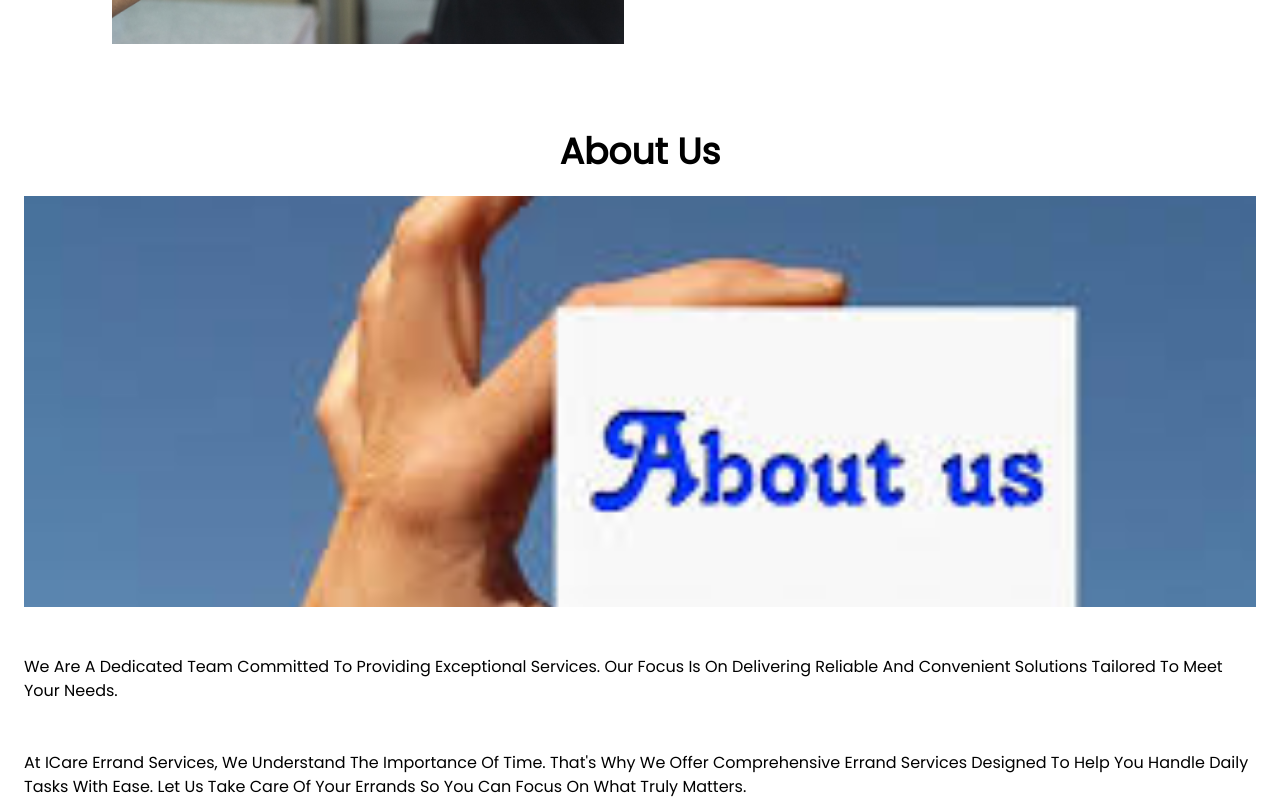
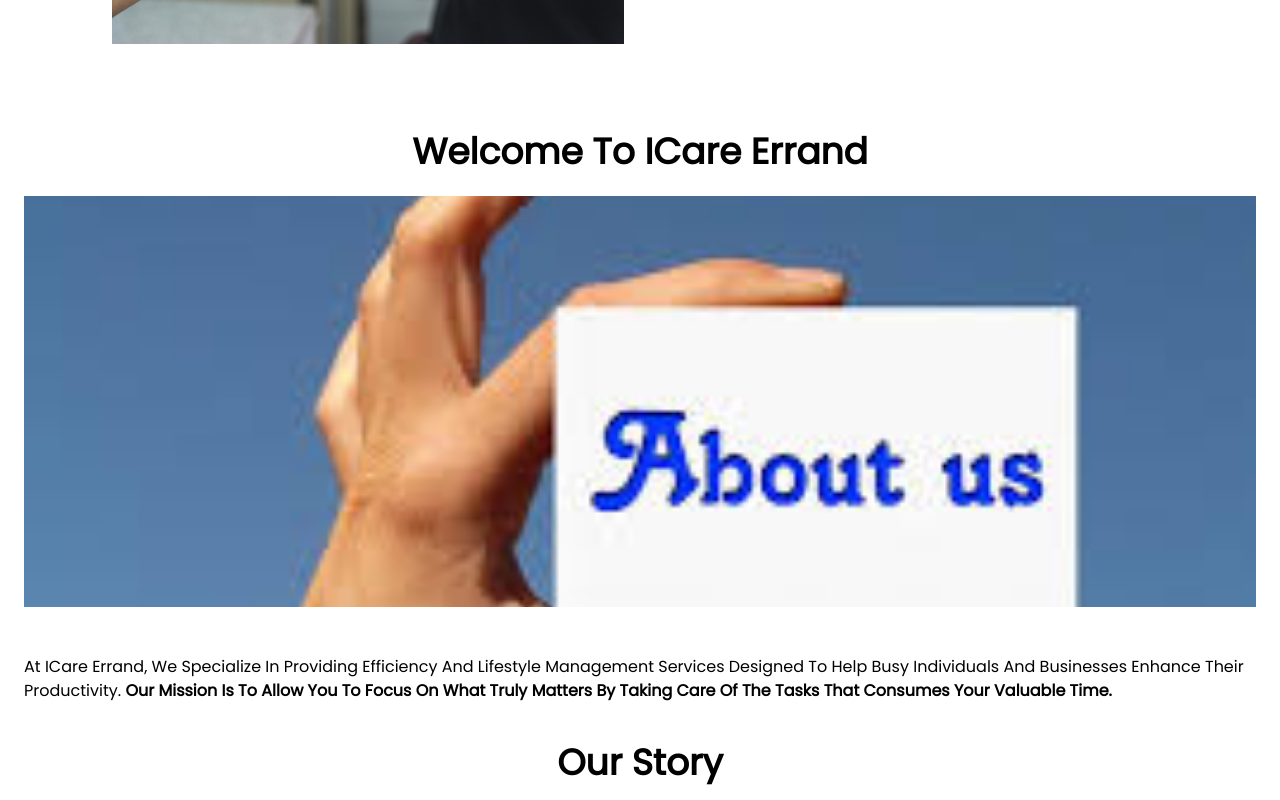
Before and after one commit to Rohberto/OG, a Next.js app: page / in a window 1280 px wide. Shown: the part 3620-4420 px from the top of the page. Built offline with nearby package versions, Linux system fonts and the light colour scheme.

Commit message:
Pushing stuffs

```diff
--- a/components/about.js
+++ b/components/about.js
@@ -7,15 +7,18 @@
     <div className="container mx-auto px-6" name="About" id="About">
         <div className="text-center">
             <h2 className="font-poppins text-3xl bigtablet:text-4xl font-bold text-center capitalize leading-normal">
-                About Us
+                Welcome to ICare Errand
             </h2>
             </div>
             <div className="about-img-container py-6">
             <Image src={Image1} alt="About Us" width={600} height={200} layout="responsive" objectFit="cover"/>
             </div>
-            <p className="font-poppins text-base capitalize py-6">We are a dedicated team committed to providing exceptional services. Our focus is on delivering reliable and convenient solutions tailored to meet your needs.</p>
+            <p className="font-poppins text-base capitalize py-6">At ICare Errand, we specialize in providing efficiency and lifestyle management services designed to help busy individuals and businesses enhance their productivity. <span className='font-bold'>Our mission is to allow you to focus on what truly matters by taking care of the tasks that consumes your valuable time.</span></p>
 
-                 <p className="font-poppins text-base capitalize py-6">At ICare Errand Services, we understand the importance of time. That's why we offer comprehensive errand services designed to help you handle daily tasks with ease. Let us take care of your errands so you can focus on what truly matters.</p>
+            <h2 className="font-poppins text-3xl bigtablet:text-4xl font-bold text-center capitalize leading-normal py-4">
+               Our Story
+            </h2>
+                 <p className="font-poppins text-base capitalize py-6">Founded with the goal of transforming productivity for our clients, ICare errand has become a trusted partner in managing day-to-day activities efficiently. We understand the challenges of a busy lifestyle and are dedicated to offering solutions that help you acheive more.</p>
         </div>
 
   )
--- a/components/banner.js
+++ b/components/banner.js
@@ -13,7 +13,7 @@
      </div>
      <p className='font-poppins text-base text-center py-4 leading-normal bigtablet:w-1/2 bigtablet:mx-auto'>At Icare Errand Services, we handle the tasks you dont have time for. we're here to make your life easier. Let us take care of the little things, so you can focus on what matters most.</p>
      <div className='w-full flex justify-center'>
-     <a href="#Services"> <button className='bg-button py-2 px-8 text-base font-poppins rounded-xl text-white font-bold drop-shadow-lg hover:drop-shadow-xl'>Explore</button></a>
+     <a href="#S ervices"> <button className='bg-button py-2 px-8 text-base font-poppins rounded-xl text-white font-bold drop-shadow-lg hover:drop-shadow-xl'>Explore</button></a>
      </div>
         <div className='left'>
         <Image
--- a/components/contact.js
+++ b/components/contact.js
@@ -24,7 +24,7 @@
                                 </div>
                                 </form>
                                 </div>
-                                <div className="mt-12 text-center"> <p className="text-gray-600">Or reach us directly:</p> <p className="font-semibold text-gray-800">Phone: +123 456 7890</p> <p className="font-semibold text-gray-800">Email: contact@icareerrandservices.com</p> </div>
+                                <div className="mt-12 text-center"> <p className="text-gray-600">Or reach us directly:</p> <p className="font-semibold text-gray-800">Phone: 937-819-6452</p> <p className="font-semibold text-gray-800">Email: contact@icareerrandservices.com</p> </div>
      </section>
   )
 }
--- a/components/footer.js
+++ b/components/footer.js
@@ -24,6 +24,11 @@
             ))
         }
        </div>
+       <h2 className="font-poppins text-white text-3xl  font-bold text-center capitalize">
+          Headquarters
+            </h2>
+            <p className="font-poppins text-base capitalize text-white text-center">Our headquarter is located at: 4200 Regent St Suite 200, Columbus, OH 43219, United States.</p>
+            <p className="font-poppins text-base capitalize text-white text-center">PHONE: 937-819-6452</p>
        <p className='font-poppins text-base text-center text-white'> &copy;2022, ICare Errand Services. </p>
     </div>
   )
--- a/pages/index.js
+++ b/pages/index.js
@@ -22,7 +22,11 @@
     <div className='w-screen overflow-hidden flex  bigtablet:block'>
       <Head>
         <title>ICare Errand</title>
-        <meta name="description" content="We are a dedicated team committed to providing exceptional services. Our focus is on delivering reliable and convenient solutions tailored to meet your needs." />
+        <meta name="description" content="Efficient errand and delivery services for individuals & businesses. Maximize productivity, Contact Us!" />
+      <meta property='og:title' content="ICare Errand"/>
+      <meta property="og:url" content="https://www.icareerrand.org"/>
+      <meta property='og:description' content="Efficient errand and delivery services for individuals & businesses. Maximize productivity, Contact Us!"/>
+      <meta property='og:image' content='https://www.Icareerrand.org/og.png'/>
     </Head>
     <div className='navBar bg-white fixed top-0 bigtablet:hidden z-50 h-screen' id='barContent'>
         <Nav/>
```
Also changed, not shown: public/og.png (added).
